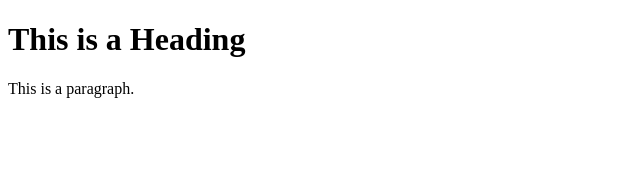
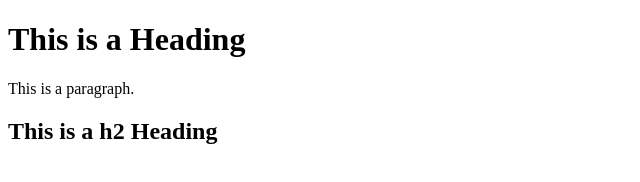
Before and after one commit to ismailozkan93/HTML, a plain HTML site: page html.html in a window 1280 px wide. Shown: the whole page, without its empty margins (0-640 px from the left). Drawn offline with Linux system fonts and the light colour scheme.

Commit message:
Update html.html

```diff
--- a/html.html
+++ b/html.html
@@ -7,6 +7,7 @@
 
 <h1>This is a Heading</h1>
 <p>This is a paragraph.</p>
+<h2>This is a h2 Heading</h2>
 
 </body>
 </html>
```
